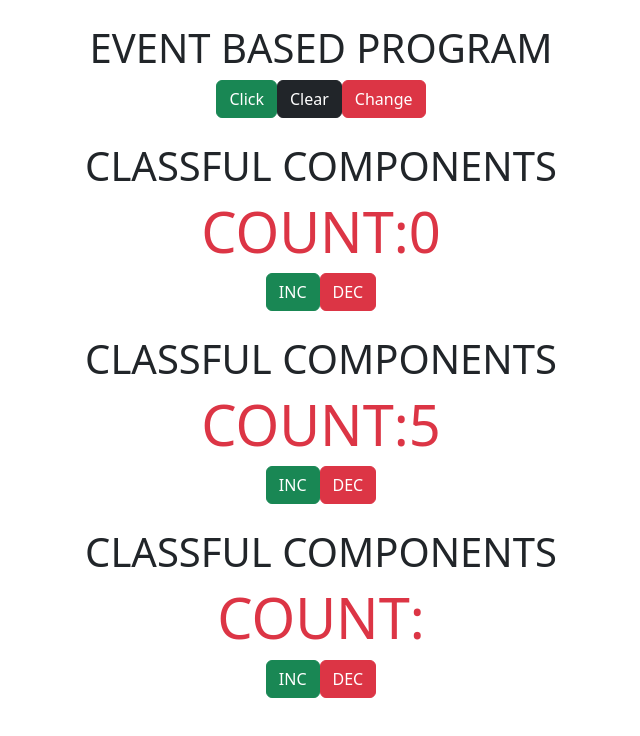
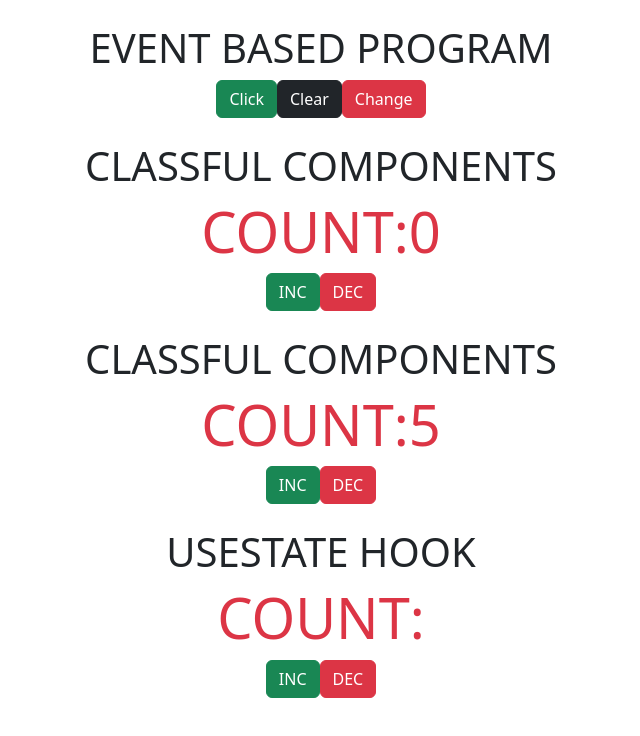
Before and after one commit to ibr-Talha/styling-app, a React (Create React App) app: page / in a window 1280 px wide. Shown: the top 736 px of the page, without its empty margins (319-959 px from the left). Built offline with nearby package versions, Linux system fonts and the light colour scheme.

Commit message:
useStateCounter

```diff
--- a/src/compenent/3-useStateHook/UseStateCounter.jsx
+++ b/src/compenent/3-useStateHook/UseStateCounter.jsx
@@ -21,7 +21,7 @@
 const UseStateCounter = () => {
   return (
       <div className="container text-center mt-4">
-        <h1>CLASSFUL COMPONENTS</h1>
+        <h1>USESTATE HOOK</h1>
         <h2 className="display-4 text-danger">COUNT:</h2>
         <button className="btn btn-success">INC</button>
         <button className="btn btn-danger">DEC</button>
```
